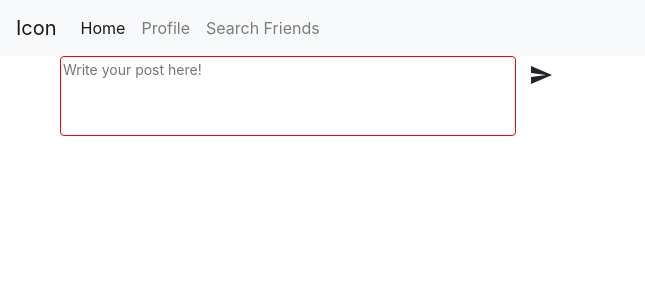
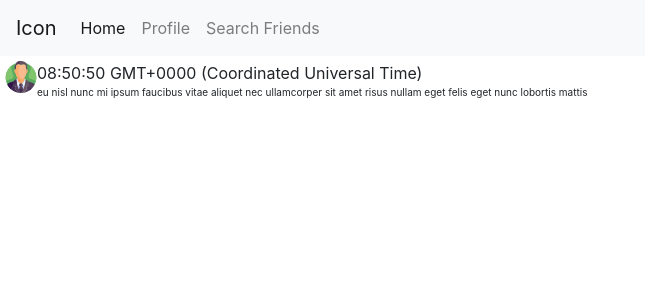
Before and after one commit to shobhi1310/timeline, a React (Create React App) app: page / in a window 1280 px wide. Shown: the top 300 px of the page, without its empty margins (0-645 px from the left). Built offline with nearby package versions, Linux system fonts and the light colour scheme.

Commit message:
Comment Populator created

```diff
--- a/src/App.js
+++ b/src/App.js
@@ -9,6 +9,7 @@ import Profile from './components/Profile'
 import EventFiller from './components/EventFiller'
 import SearchFriends from './components/SearchFriends'
 import Post from './components/Post'
+import CommentPopulator from './components/CommentPopulator'
 import 'bootstrap/dist/css/bootstrap.min.css'
 
 class App extends React.Component{
@@ -21,7 +22,8 @@ class App extends React.Component{
         {/* <Profile/> */}
         {/* <EventFiller/> */}
         {/* <SearchFriends/> */}
-        <Post/>
+        {/* <Post/> */}
+        <CommentPopulator/>
       </div>
     )
   }
--- /dev/null
+++ b/src/components/CommentPopulator.js
@@ -0,0 +1,23 @@
+import React, { Component } from 'react'
+
+export class CommentPopulator extends Component {
+    render() {
+        let date = new Date();
+        let time = date.toTimeString();
+        return (
+            <div className="comment">
+                <div className="icon">
+                    <img src="./assets/ceo.png"/>
+                </div>
+                <div className="dateTime">{time}</div>
+                <div className="post">
+                    <p>
+                    eu nisl nunc mi ipsum faucibus vitae aliquet nec ullamcorper sit amet risus nullam eget felis eget nunc lobortis mattis
+                    </p>
+                </div>
+            </div>
+        )
+    }
+}
+
+export default CommentPopulator
--- a/src/index.css
+++ b/src/index.css
@@ -157,3 +157,31 @@ body {
   position: relative;
   vertical-align: middle;
 }
+
+.comment{
+  width: 50%;
+  /* display: flex; */
+  /* flex-direction: column; */
+  margin: 5px;
+}
+
+.icon{
+  width: fit-content;
+  position: relative;
+  float: left;
+}
+
+.dateTime{
+  width: fit-content;
+  text-align: center;
+  position: relative;
+  float: left;
+}
+
+.post{
+  font-size: x-small;
+  width: fit-content;
+  position: relative;
+  float: left;
+  text-align: center;
+}
```
